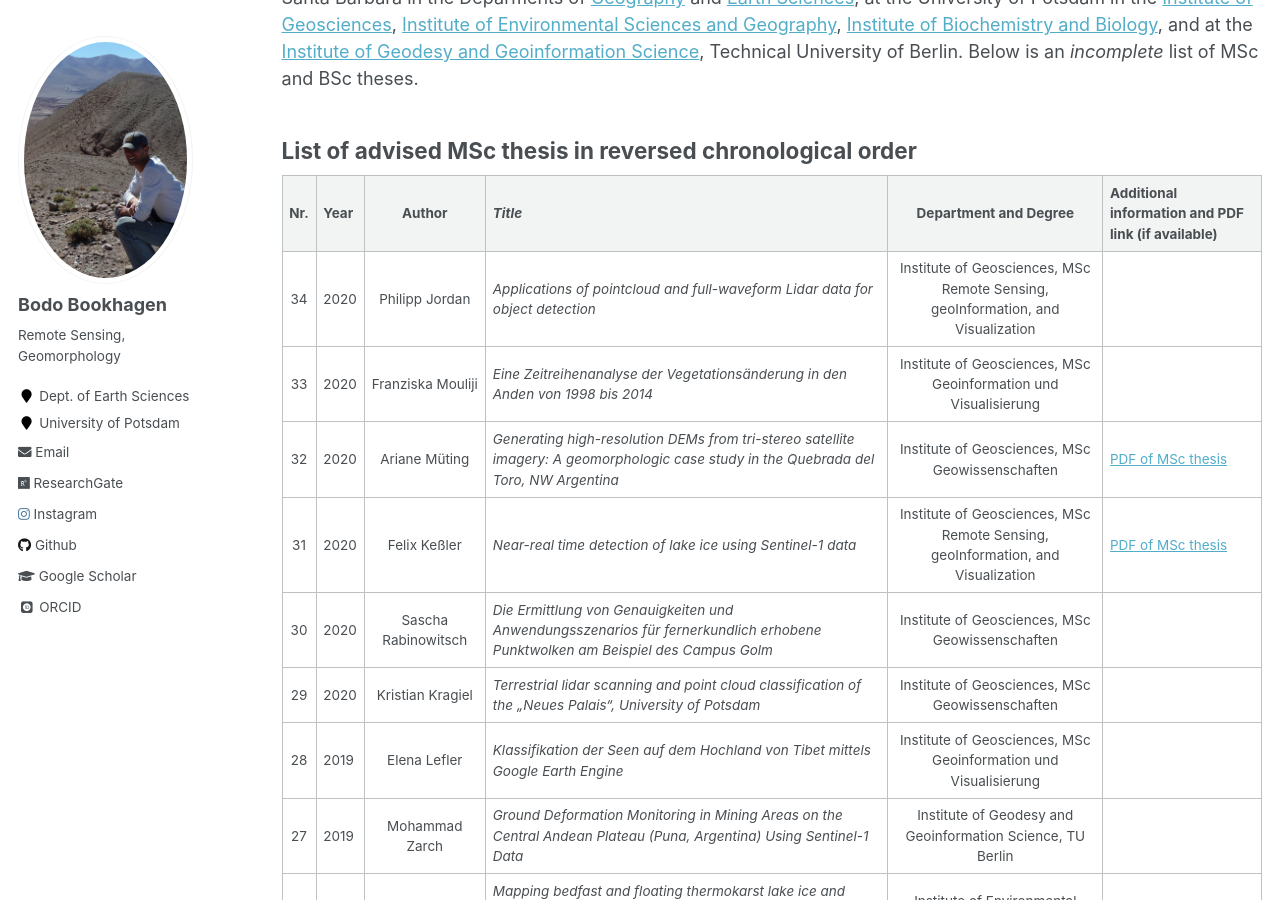
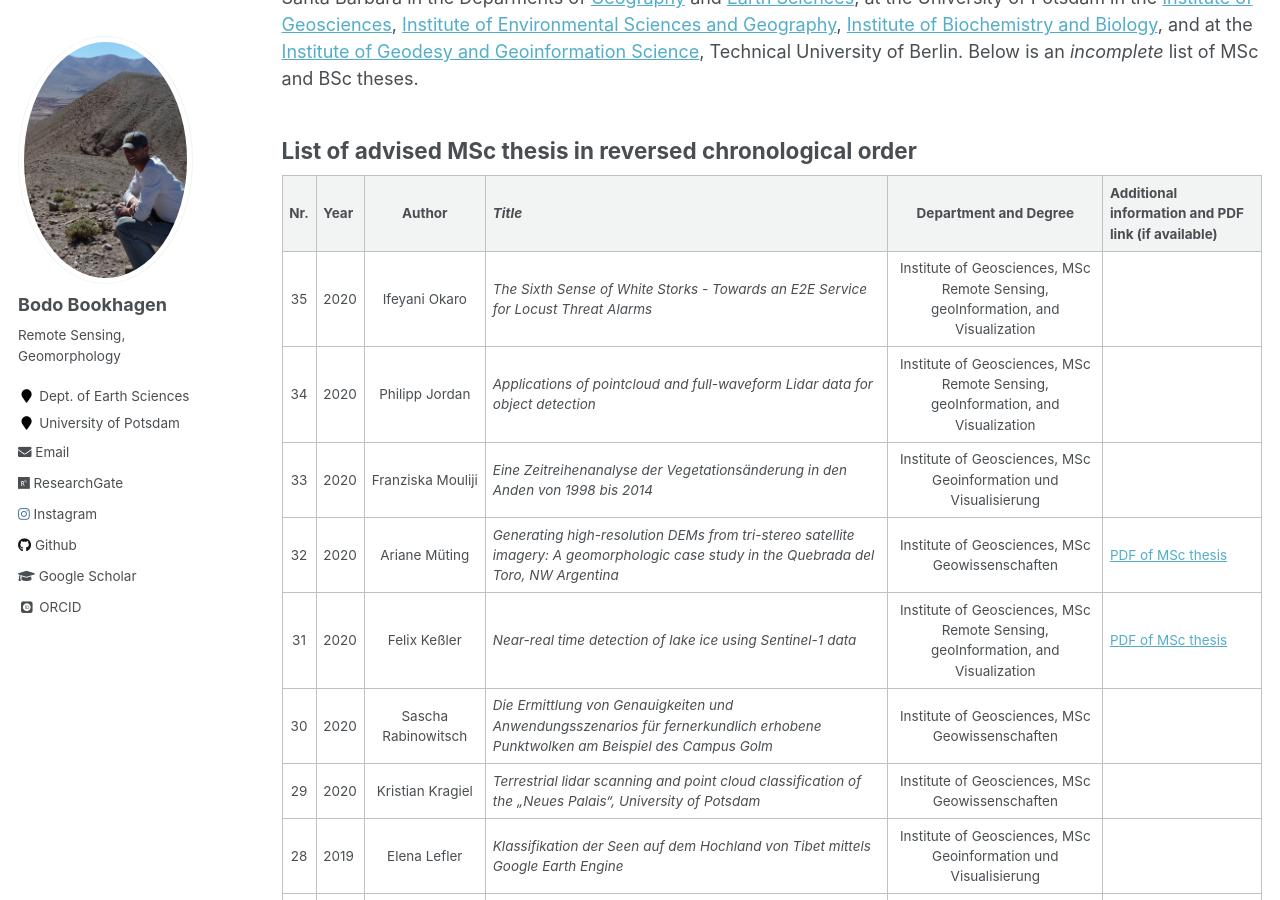
Before and after one commit to BodoBookhagen/BodoBookhagen.github.io, a Jekyll site: the page built from _pages/theses.md, in a window 1280 px wide and 900 px high, scrolled down 384 px. Built offline with Jekyll 4.4.1, drawn with Linux system fonts in a browser that asks for light colours; some web fonts are replaced.

Commit message:
Oct-14 2020

```diff
--- a/_pages/theses.md
+++ b/_pages/theses.md
@@ -16,6 +16,7 @@ There have been several MSc and BSc theses advised in the past years. These were
 
 | Nr. | Year | Author | *Title* | Department and Degree | Additional information and PDF link (if available) |
 |:---:|:----------|:----:|-------|:---:|
+| 35 | 2020 | Ifeyani Okaro | *The Sixth Sense of White Storks - Towards an E2E Service for Locust Threat Alarms* | Institute of Geosciences, MSc Remote Sensing, geoInformation, and Visualization | |
 | 34 | 2020 | Philipp Jordan | *Applications of pointcloud and full-waveform Lidar data for object detection* | Institute of Geosciences, MSc Remote Sensing, geoInformation, and Visualization | |
 | 33 | 2020 | Franziska Mouliji | *Eine Zeitreihenanalyse der Vegetationsänderung in den Anden von 1998 bis 2014* | Institute of Geosciences, MSc Geoinformation und Visualisierung |  |
 | 32 | 2020 | Ariane Müting | *Generating high-resolution DEMs from tri-stereo satellite imagery: A geomorphologic case study in the Quebrada del Toro, NW Argentina* | Institute of Geosciences, MSc Geowissenschaften | [PDF of MSc thesis](http://bodobookhagen.github.io/pdf/ArianeMueting_MSc_lr.pdf) |
```
